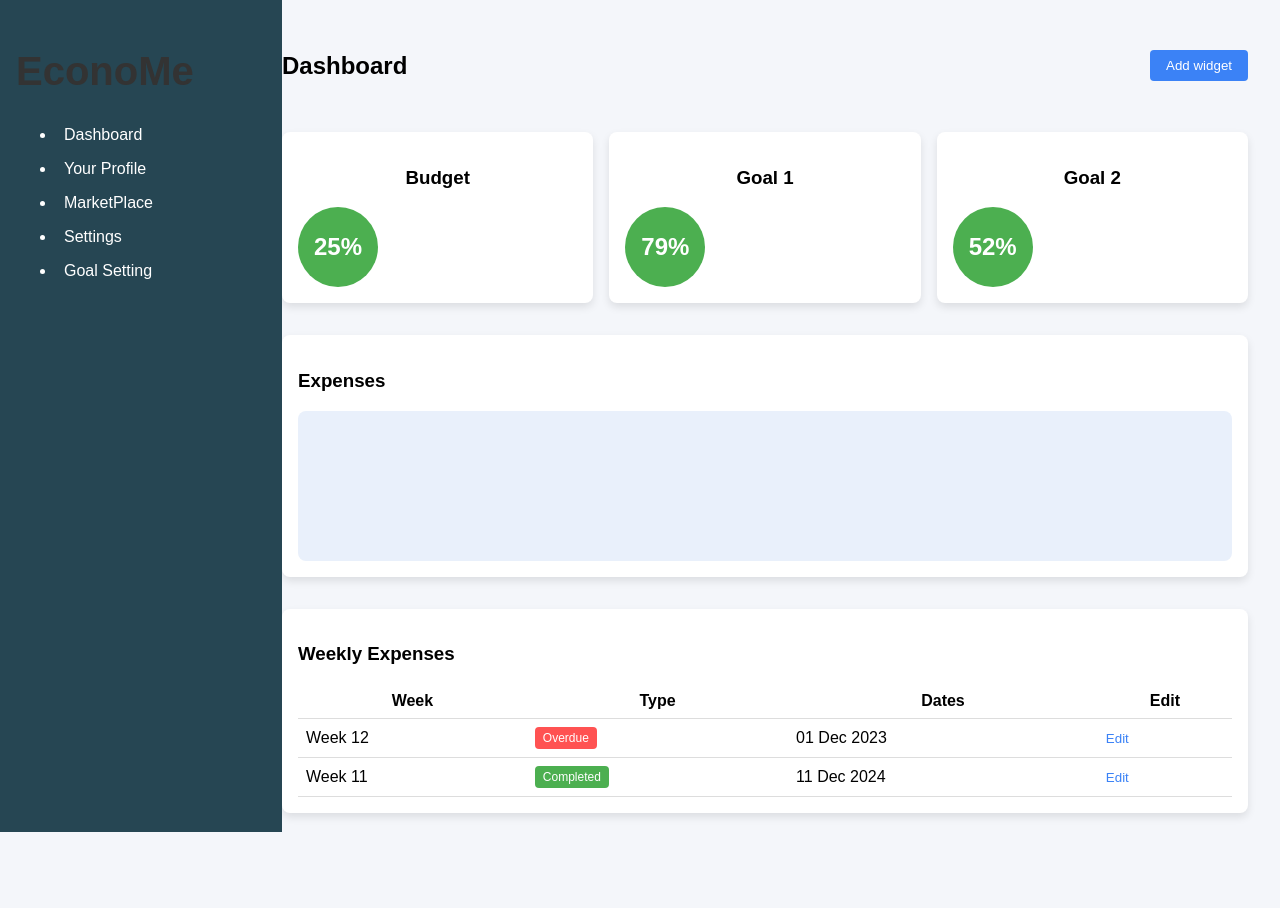
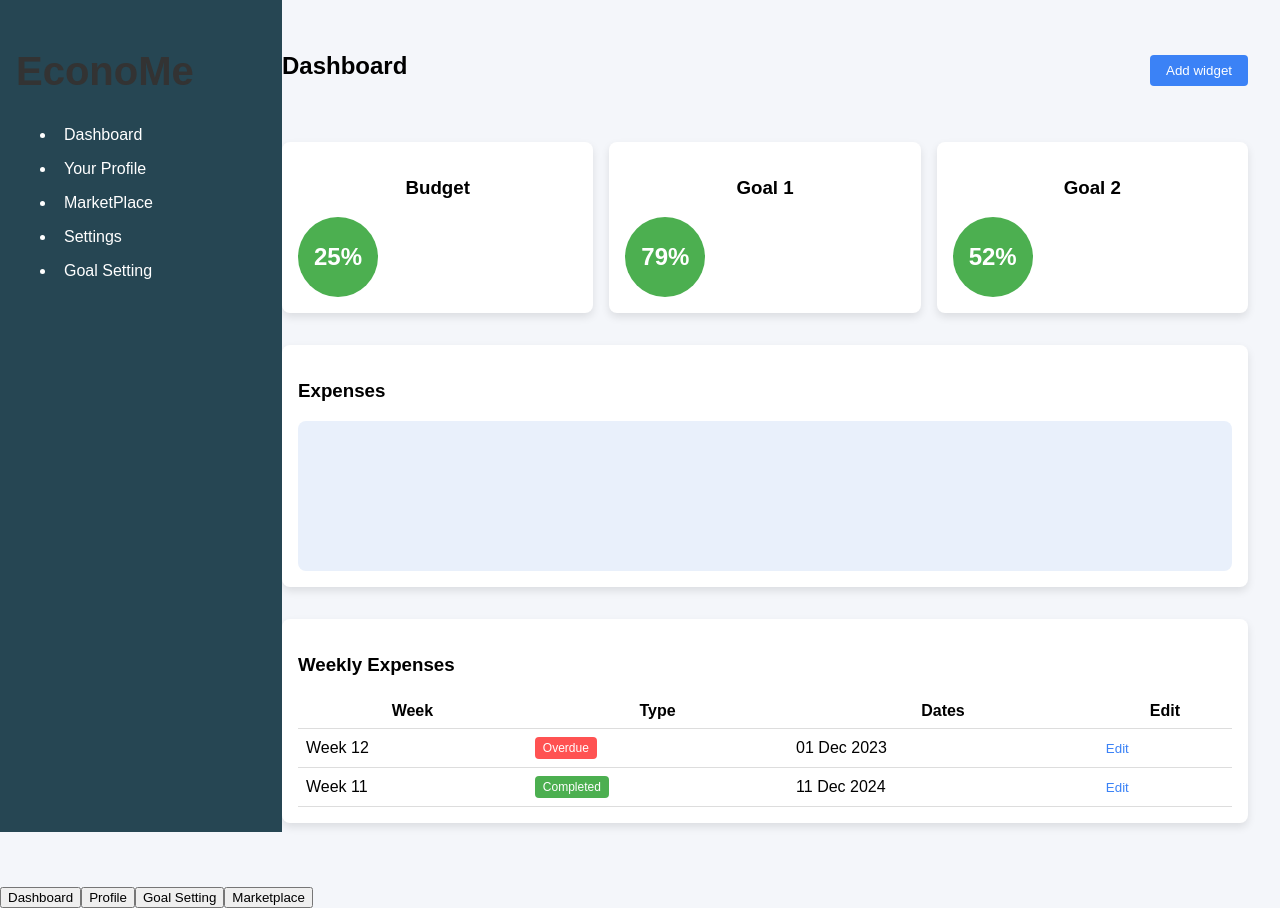
Before and after one commit to nayalafifi/economeReact, a React (Create React App) app: page / in a window 1280 px wide. Both pictures are taken after typing "name@example.com", "Sample123" into the empty fields and a click on the button "Login". Before the commit the page ends 877 px from the top, so only its background shows below. Built offline with nearby package versions, Linux system fonts and the light colour scheme.

Commit message:
Updated App.js with marketplace components

```diff
--- a/src/App.js
+++ b/src/App.js
@@ -3,6 +3,7 @@ import Dashboard from './dashboard';
 import Profile from './Profile';
 import GoalSetting from './GoalSetting';
 import Login from './login';
+import Marketplace from './Marketplace'; // Import the Marketplace component
 import './App.css';
 
 function App() {
@@ -16,6 +17,17 @@ function App() {
       {currentPage === 'dashboard' && <Dashboard navigateTo={setCurrentPage} />}
       {currentPage === 'profile' && <Profile />}
       {currentPage === 'GoalSetting' && <GoalSetting />}
+      {currentPage === 'marketplace' && <Marketplace />} {/* Add Marketplace */}
+
+      {/* Add a navigation button to go to the Marketplace */}
+      {currentPage !== 'login' && (
+        <div className="navigation">
+          <button onClick={() => setCurrentPage('dashboard')}>Dashboard</button>
+          <button onClick={() => setCurrentPage('profile')}>Profile</button>
+          <button onClick={() => setCurrentPage('GoalSetting')}>Goal Setting</button>
+          <button onClick={() => setCurrentPage('marketplace')}>Marketplace</button>
+        </div>
+      )}
     </div>
   );
 }
```
